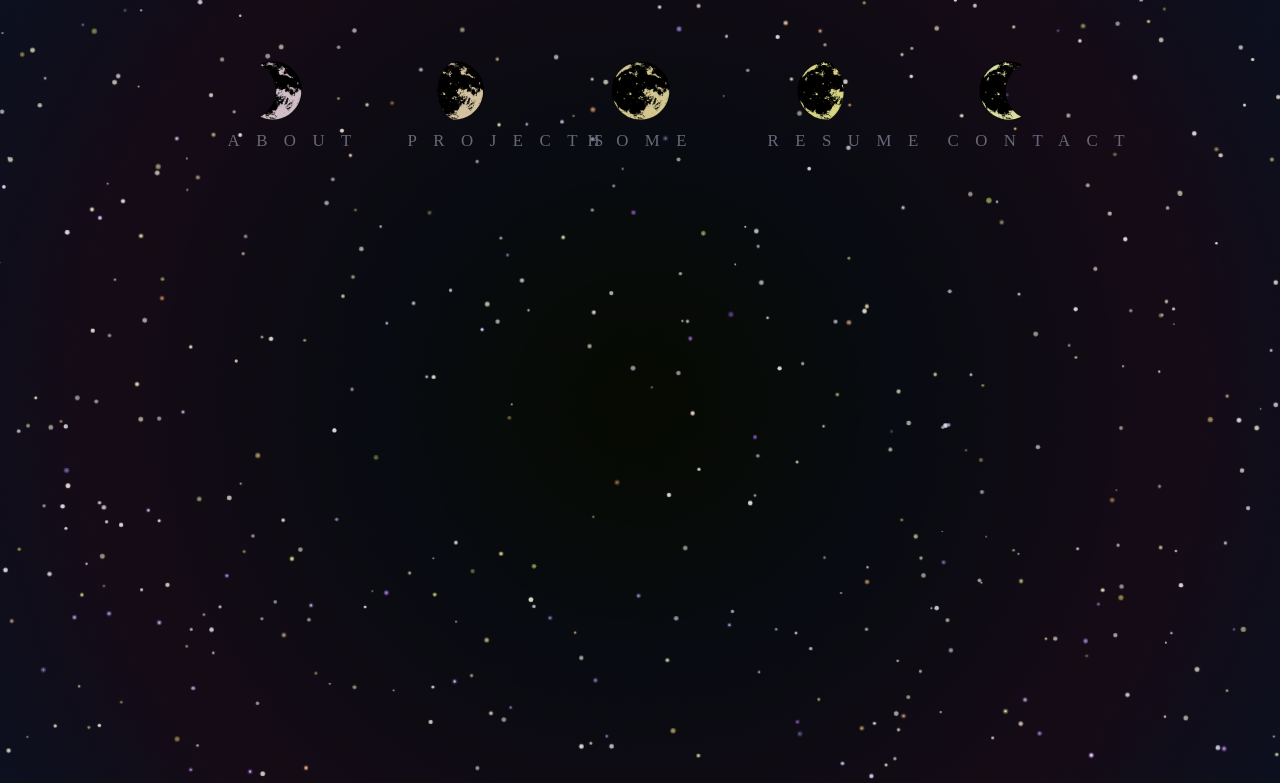
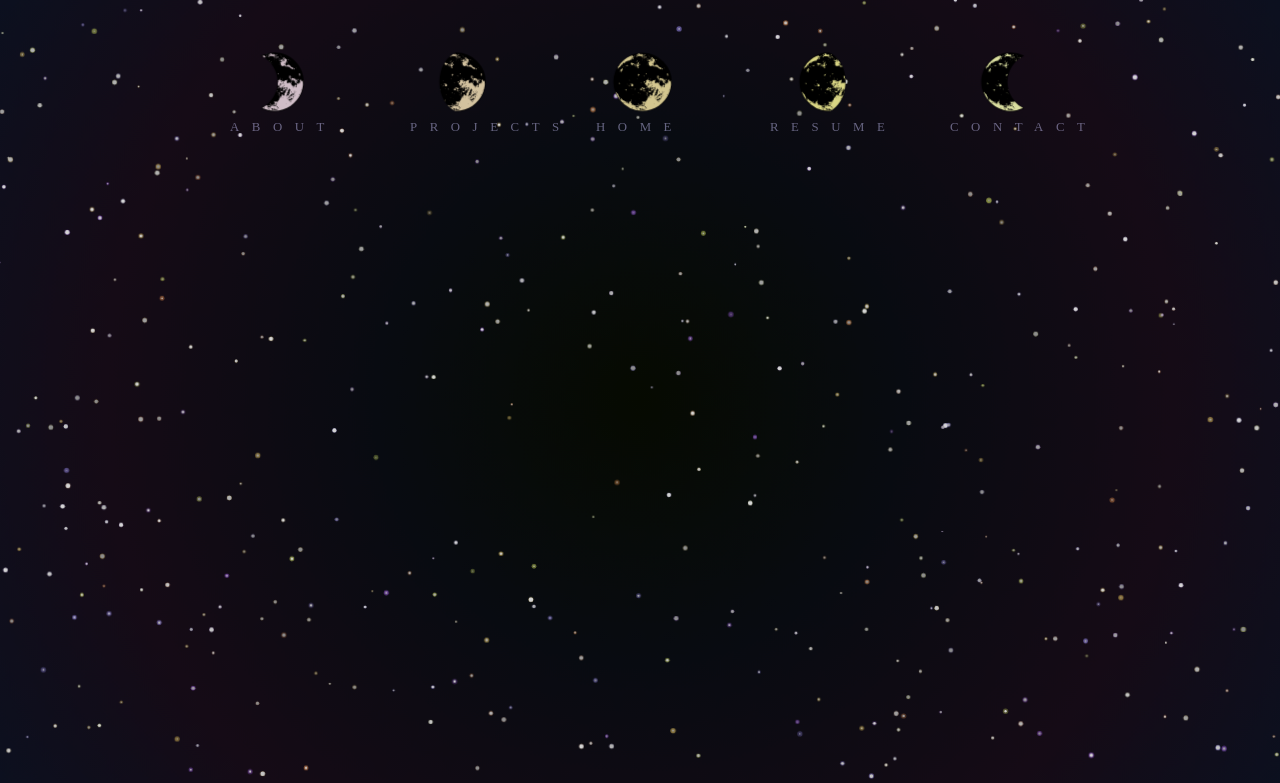
Before and after one commit to brennan-obc/jbo-personal-website, a React (Vite) app: page /contact in a window 1280 px wide. Shown: the top 783 px of the page. Built offline with nearby package versions, Linux system fonts and the light colour scheme; a web font is replaced by a local one.

Commit message:
Style: On hover of a navbar link, apply reduced opacity of un-hovered navbar links while emphasizing hovered link

```diff
--- a/src/components/Navbar.tsx
+++ b/src/components/Navbar.tsx
@@ -1,3 +1,4 @@
+import { useState } from "react";
 import { NavLink } from "react-router-dom";
 import styles from "../styles/Navbar.module.scss";
 import "../styles/global.scss";
@@ -43,6 +44,8 @@ const Navbar = () => {
     },
   ];
 
+  const [hoveredItem, setHoveredItem] = useState<string | null>(null);
+
   return (
     <nav className={styles.navbar}>
       {navItems.map((item) => (
@@ -50,19 +53,22 @@ const Navbar = () => {
           key={item.label}
           to={item.path}
           className={({ isActive }) =>
-            isActive ? `${styles.navItem} ${styles.active}` : styles.navItem
+            `${styles.navItem} ${isActive ? styles.active : ""} ${
+              hoveredItem && hoveredItem !== item.label
+                ? styles.neighborHovered
+                : ""
+            }`
           }
-          children={({ isActive }) => (
-            <>
-              <img
-                src={isActive ? item.activeSvg : item.svg}
-                alt={item.label}
-                style={{ width: "75px", height: "75px" }}
-              />
-              <span>{item.label}</span>
-            </>
-          )}
-        />
+          onMouseEnter={() => setHoveredItem(item.label)}
+          onMouseLeave={() => setHoveredItem(null)}
+        >
+          <img
+            src={item.svg}
+            alt={item.label}
+            style={{ width: "105px", height: "105px" }}
+          />
+          <span>{item.label}</span>
+        </NavLink>
       ))}
     </nav>
   );
--- a/src/styles/Navbar.module.scss
+++ b/src/styles/Navbar.module.scss
@@ -16,27 +16,31 @@
   padding: 20px;
   font-family: var(--font-contrail);
   background-color: var(--color-navbar-bg);
+  align-items: center;
 
   .navItem {
-    opacity: 0.25;
-    display: block;
-    padding: 25px;
+    opacity: 1;
+    display: flex;
+    flex-direction: column;
+    padding: 0 25px;
     color: var(--color-navbar-label);
-    text-align: center;
     text-decoration: none;
     background-size: contain;
     background-repeat: no-repeat;
     width: 100px;
     height: 100px;
     margin-right: 30px;
-    transform: scale(1);
-    transition: opacity 2500ms ease, transform 1s ease;
+    transition: opacity 0.3s ease, transform 1s ease;
+    transform: translateY(10px);
+
     span {
       display: block;
-      opacity: 0;
-      transform: translateY(-15px) scale(0.05);
+      font-size: 0.8rem;
+      text-align: center;
+      opacity: 0.5;
       letter-spacing: 1.5cap;
-      transition: transform 0.9s ease, opacity 0.5s ease;
+      transform: translateY(-15px);
+      transition: transform 0.9s ease, opacity 1s ease;
     }
     img {
       animation: nav-img-default-animation 2500ms infinite alternate ease-in-out;
@@ -46,20 +50,20 @@
     &:last-child {
       margin-right: 0; // remove margin from last item
     }
-    // &:hover {
-    opacity: 1;
-    transform: scale(1.4) translateY(10px);
 
-    span {
-      opacity: 1;
-      transform: translateY(-15px) scale(0.75);
+    &:hover {
+      transform: scale(1.6);
+      transition: transform 1s ease, opacity 1s ease;
+
+      span {
+        transform: translateY(-15) scale(0.9);
+        opacity: 1;
+      }
     }
 
-    // img {
-    // }
-    // }
-    // &.active {
-    // }
+    &.neighborHovered {
+      opacity: 0.05;
+    }
   }
 }
 
--- a/src/styles/variables.scss
+++ b/src/styles/variables.scss
@@ -9,7 +9,7 @@
   //- components
   // Navbar
   --color-navbar-bg: rgba(60, 60, 60, 0.4);
-  --color-navbar-label: rgba(110, 109, 124, 0.95);
+  --color-navbar-label: rgba(206, 202, 255, 0.938);
   --color-space-blue-shadow: rgba(210, 210, 252, 0.4);
   --color-space-purple-shadow: rgba(217, 197, 255, 0.4);
 
```
